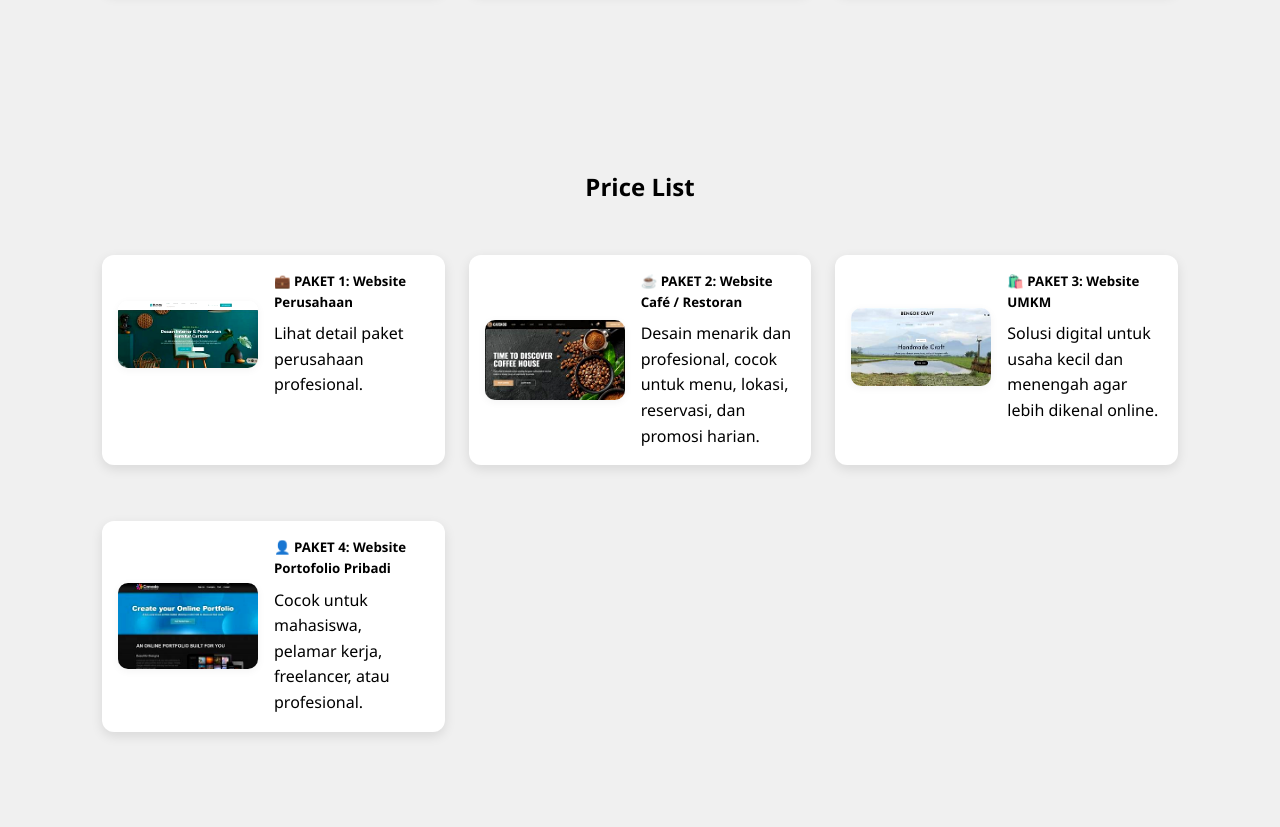
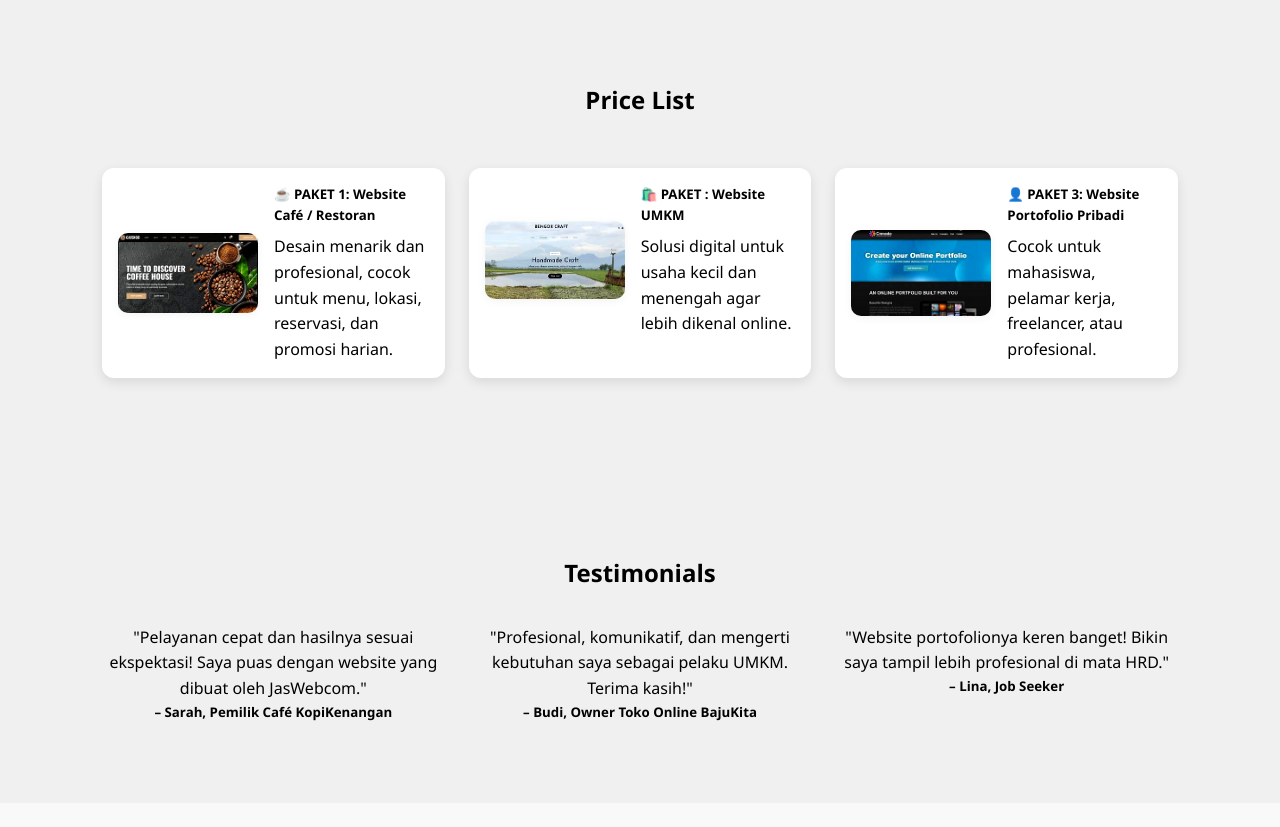
Before and after one commit to septianabdulkarim-cloud/portfolio_website, a Flask app: page / in a window 1280 px wide. Shown: the part 4750-5577 px from the top of the page. Run offline with Flask 3, Linux system fonts and the light colour scheme.

Commit message:
Update index,html dan style.css

```diff
--- a/desktop.ini
+++ b/desktop.ini
@@ -2,3 +2,4 @@
 Screenshot 2025-08-02 170329.png=@Screenshot 2025-08-02 170329,0
 Screenshot 2025-08-02 170310.png=@Screenshot 2025-08-02 170310,0
 Screenshot 2025-08-03 150202.png=@Screenshot 2025-08-03 150202,0
+Screenshot 2025-08-10 121310.png=@Screenshot 2025-08-10 121310,0
--- a/static/desktop.ini
+++ b/static/desktop.ini
@@ -1,3 +1,4 @@
 [LocalizedFileNames]
 Screenshot 2025-08-02 170310.png=@Screenshot 2025-08-02 170310,0
 Screenshot 2025-08-03 150202.png=@Screenshot 2025-08-03 150202,0
+Screenshot 2025-08-10 121310.png=@Screenshot 2025-08-10 121310,0
--- a/static/image/desktop.ini
+++ b/static/image/desktop.ini
@@ -1,3 +1,4 @@
 [LocalizedFileNames]
 Screenshot 2025-08-02 170310.png=@Screenshot 2025-08-02 170310,0
 Screenshot 2025-08-03 150202.png=@Screenshot 2025-08-03 150202,0
+Screenshot 2025-08-10 121310.png=@Screenshot 2025-08-10 121310,0
--- a/templates/index.html
+++ b/templates/index.html
@@ -41,9 +41,6 @@
 
       🔥 Paket Kedua hanya untuk 6 orang selanjutnya – cuma Rp3.600.000!<br>
       💡 Dapatkan layanan profesional, tampilan premium, dan support penuh!<br><br>
-
-      📩 Chat sekarang & jadilah bagian dari klien eksklusif kami!<br>
-      📆 Promo ini hanya berlaku hingga slot habis – First come, first served!
     </span>
   </div>
 </section>
@@ -136,8 +133,7 @@
     <ul>
       <li><i class="fas fa-shield-alt"></i> Keamanan sistem dan data pengguna</li>
       <li><i class="fas fa-tools"></i> Maintenance & dukungan teknis jangka panjang</li>
-      <li><i class="fas fa-palette"></i> Desain UI/UX profesional dan responsif</li>
-      <li><i class="fas fa-rocket"></i> Optimasi SEO dan performa</li>
+      <li><i class="fas fa-palette"></i> UI/UX Designer</li>
       <li><i class="fas fa-user-cog"></i> Waktu, riset, dan keahlian teknis developer</li>
     </ul>
     <p>Investasi di website adalah investasi jangka panjang untuk branding dan bisnis kamu.</p>
@@ -285,53 +281,26 @@
     <h2>Price List</h2>
     <div class="row card-grid">
 
-      <!-- Paket 1 -->
-      <div class="card">
-        <details>
-          <summary>
-            <div class="card-summary">
-              <img src="/static/image/OIP 32.jpg" alt="Website Perusahaan">
-              <div class="card-text">
-                <h5>💼 PAKET 1: Website Perusahaan</h5>
-                <p>Lihat detail paket perusahaan profesional.</p>
-              </div>
-            </div>
-          </summary>
-          <div class="card-detail">
-            <img src="/static/image/OIP 33.jpg" alt="Website Perusahaan">
-            <ul>
-              <li>Backup database harian</li>
-              <li>Gratis domain & hosting premium</li>
-              <li>Keamanan sistem terjamin</li>
-              <li>Update website setiap hari tanpa biaya tambahan</li>
-              <li>Konsultasi gratis selama proses pembuatan dan maintenance</li>
-              <li>Termasuk 1 website kecil tambahan (bonus)</li>
-            </ul>
-            <p><strong>💰 Harga Normal:</strong> <span style="text-decoration: line-through;">Rp 30.000.000</span></p>
-            <p><strong>🎉 Promo Spesial:</strong> Rp 25.000.000</p>
-          </div>
-        </details>
-      </div>
-
-      <!-- Paket 2 -->
-      <div class="card">
+            <div class="card">
         <details>
           <summary>
             <div class="card-summary">
               <img src="/static/image/OIP 34.jpg" alt="Website Café">
               <div class="card-text">
-                <h5>☕️ PAKET 2: Website Café / Restoran</h5>
+                <h5>☕️ PAKET 1: Website Café / Restoran</h5>
                 <p>Desain menarik dan profesional, cocok untuk menu, lokasi, reservasi, dan promosi harian.</p>
               </div>
             </div>
           </summary>
           <div class="card-detail">
-            <img src="/static/image/OIP 35.jpg" alt="Website Café Full">
+            <img src="/static/image/Screenshot 2025-08-10 121310.png" alt="Website Café Full">
             <ul>
               <li>Desain responsif (bisa diakses dari HP dan laptop)</li>
               <li>Galeri foto makanan & minuman</li>
               <li>Formulir pemesanan atau reservasi</li>
               <li>Gratis domain & hosting tahun pertama</li>
+              <li>Customer Dashboard</li>
+              <li>Request Website orderan atau portofolio dan update menu</li>
             </ul>
             <p><strong>💰 Harga Normal:</strong> <span style="text-decoration: line-through;">Rp 10.999.999</span></p>
             <p><strong>🎉 Promo Spesial:</strong> Rp 7.999.999</p>
@@ -346,7 +315,7 @@
             <div class="card-summary">
               <img src="/static/image/OIP 36.jpg" alt="Website UMKM">
               <div class="card-text">
-                <h5>🛍️ PAKET 3: Website UMKM</h5>
+                <h5>🛍️ PAKET : Website UMKM</h5>
                 <p>Solusi digital untuk usaha kecil dan menengah agar lebih dikenal online.</p>
               </div>
             </div>
@@ -371,7 +340,7 @@
             <div class="card-summary">
               <img src="/static/image/OIP 38.jpg" alt="Portofolio Pribadi">
               <div class="card-text">
-                <h5>👤 PAKET 4: Website Portofolio Pribadi</h5>
+                <h5>👤 PAKET 3: Website Portofolio Pribadi</h5>
                 <p>Cocok untuk mahasiswa, pelamar kerja, freelancer, atau profesional.</p>
               </div>
             </div>
```
Also changed, not shown: static/image/Screenshot 2025-08-10 121310.png (added), 1 other file.
